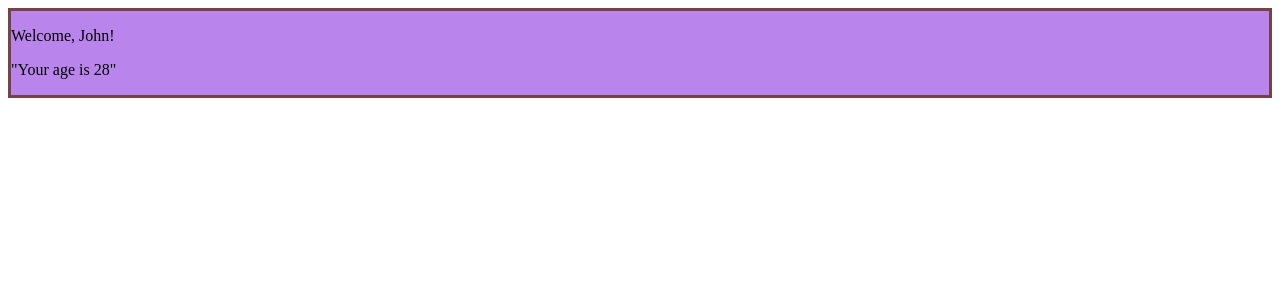
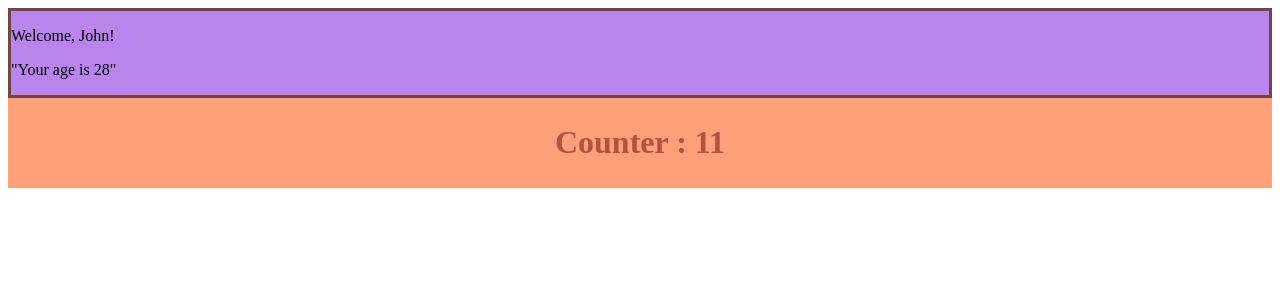
Before and after one commit to Meli357/REACT-exercises, a React (Create React App) app: page / in a window 1280 px wide. Shown: the top 300 px of the page. Built offline with nearby package versions, Linux system fonts and the light colour scheme.

Commit message:
feat: add inline style to Counter

```diff
--- a/src/App.js
+++ b/src/App.js
@@ -15,8 +15,8 @@ export class App extends React.Component{
             <div>
                 {/* <Hello /> */}
                 <Welcome age={28} name={"John"}/>
-                {/* <Counter />
-                <ClickCounter />
+                <Counter />
+                {/* <ClickCounter />
                 <ClickTracker /> */}
                 {/* <InteractiveWelcome /> */}
                 {/* <Login /> */}
--- a/src/Counter.js
+++ b/src/Counter.js
@@ -30,7 +30,15 @@ export class Counter extends React.Component{
     }
 
     render(){
-        return <CounterDisplay count={this.state.count}/>
+        const Style = {
+            color : '#B5523D',
+            backgroundColor : '#FFA07A',
+            padding : '5px',
+            textAlign : 'center',
+        }
+        return (< div style={Style}>
+        <CounterDisplay count={this.state.count}/>
+        </div>)
     }
 }
 
```
